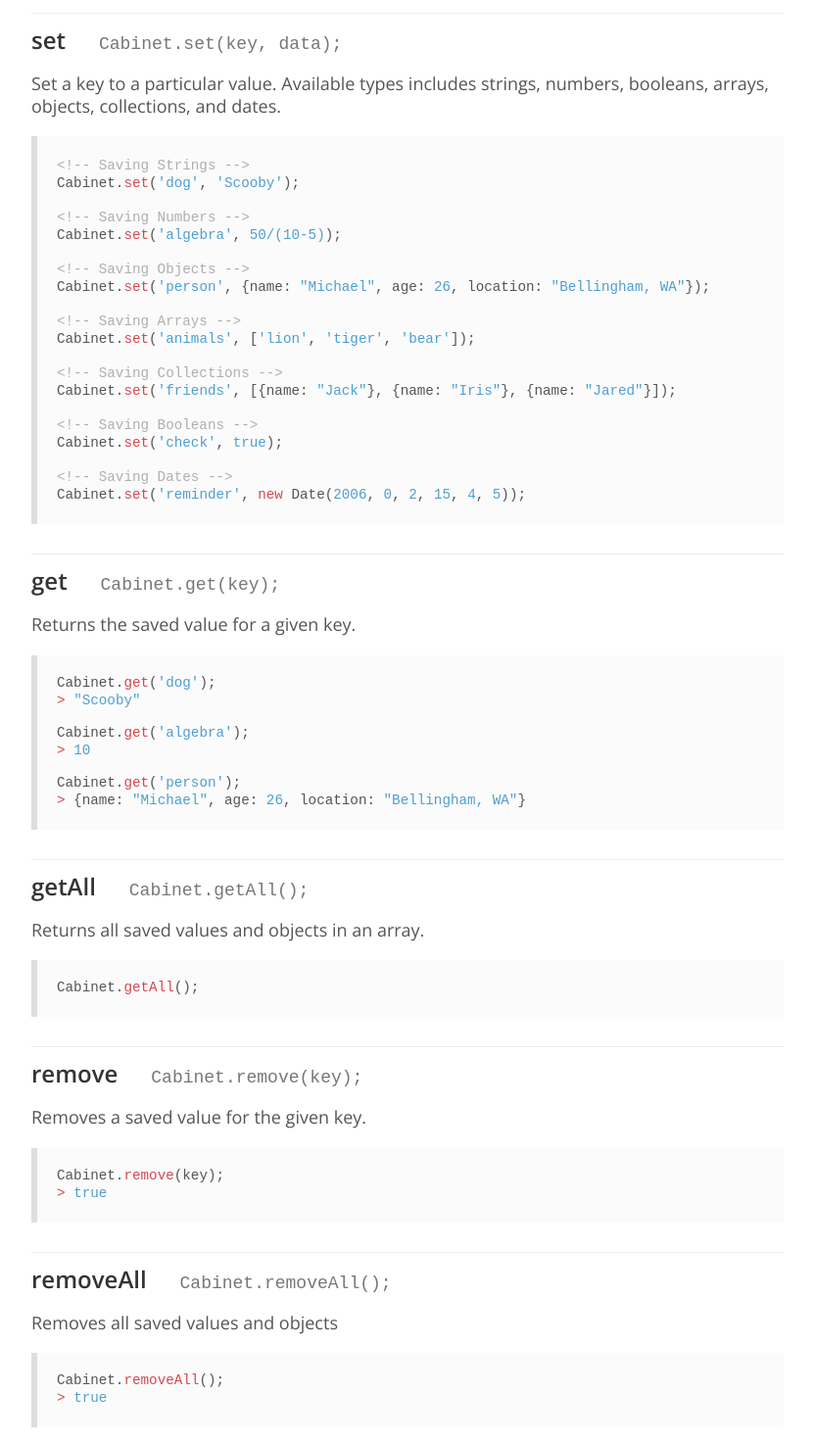
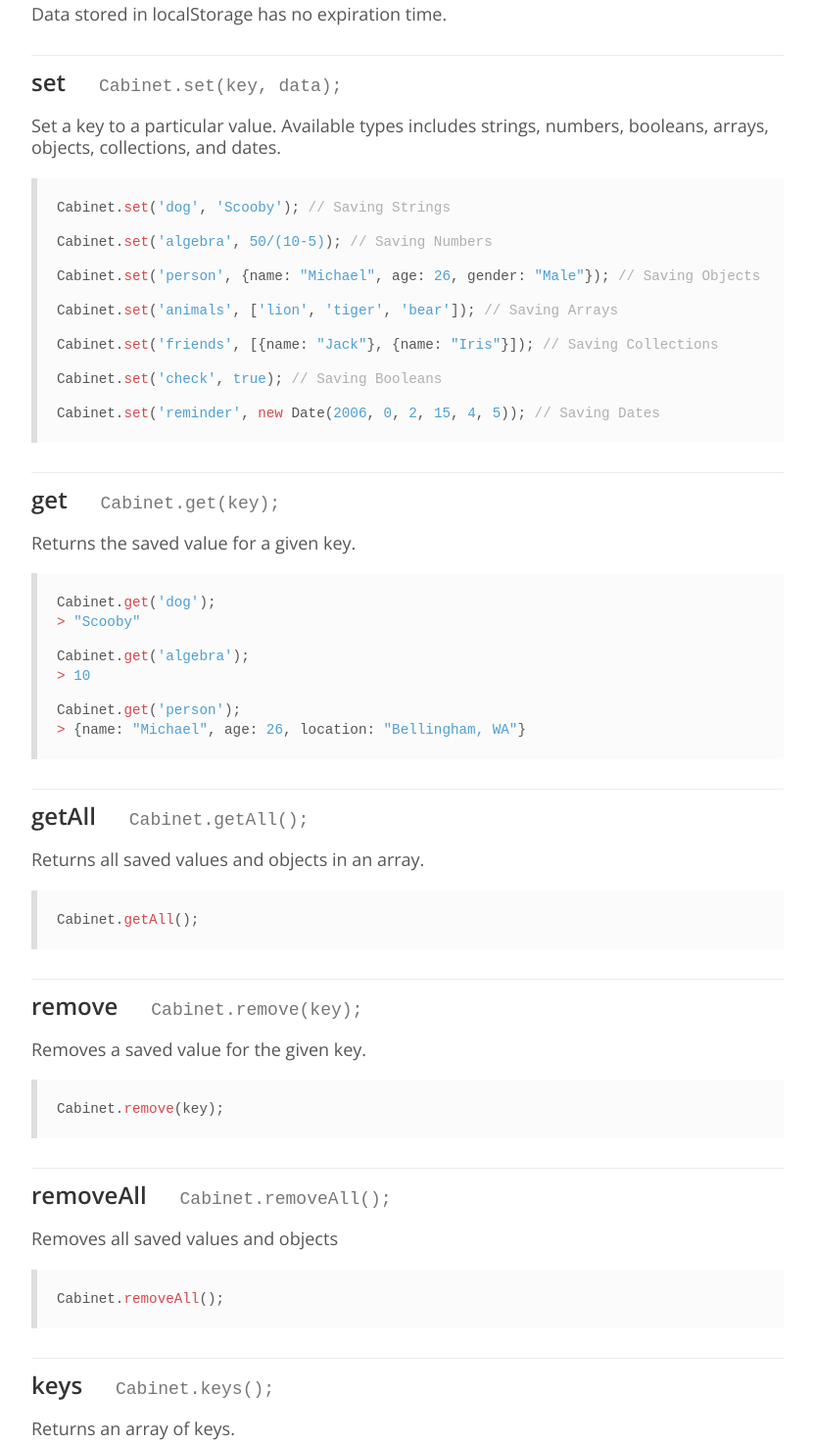
Before and after one commit to michaelferrell/cabinet.js, a plain HTML site: page index.html in a window 1280 px wide. Shown: the part 268-1740 px from the top of the page at 98% size, without its empty margins (224-1055 px from the left). Drawn offline with nearby package versions, Linux system fonts and the light colour scheme.

Commit message:
update overview descriptions

```diff
--- a/index.html
+++ b/index.html
@@ -15,58 +15,51 @@
 	<h1 class="branding">Cabinet JS</h1>
 	<h2 class="tagline">A simple and convenient interface for accessing local and session storage.</h2>
 	<h3>LocalStorage API Reference</h3>
-
+	<p class="overview">Data stored in localStorage has no expiration time.</p>
 	<section class="section">
 		<span class="title">set</span>
 		<code class="method">Cabinet.set(key, data);</code>
 		<p class="description">Set a key to a particular value. Available types includes strings, numbers, booleans, arrays, objects, collections, and dates.</p>
 		<pre class="markup">
 			<div class="group">
-				<code class="comment">&lt;!-- Saving Strings --&gt;</code>
 				<code>
-					Cabinet.<span class="class">set</span>(<span class="tag">'dog'</span>, <span class="tag">'Scooby'</span>);
+					Cabinet.<span class="class">set</span>(<span class="tag">'dog'</span>, <span class="tag">'Scooby'</span>); <span class="comment">// Saving Strings</span>
 				</code>
 			</div><!--/group-->
 
 			<div class="group">
-				<code class="comment">&lt;!-- Saving Numbers --&gt;</code>
 				<code>
-					Cabinet.<span class="class">set</span>(<span class="tag">'algebra'</span>, <span class="tag">50/(10-5)</span>);
+					Cabinet.<span class="class">set</span>(<span class="tag">'algebra'</span>, <span class="tag">50/(10-5)</span>); <span class="comment">// Saving Numbers</span>
 				</code>
 			</div><!--/group-->
 
 			<div class="group">
-				<code class="comment">&lt;!-- Saving Objects --&gt;</code>
 				<code>
-					Cabinet.<span class="class">set</span>(<span class="tag">'person'</span>, {name: <span class="tag">"Michael"</span>, age: <span class="tag">26</span>, location: <span class="tag">"Bellingham, WA"</span>});
+					Cabinet.<span class="class">set</span>(<span class="tag">'person'</span>, {name: <span class="tag">"Michael"</span>, age: <span class="tag">26</span>, gender: <span class="tag">"Male"</span>}); <span class="comment">// Saving Objects</span>
 				</code>
 			</div><!--/group-->
 
 			<div class="group">
-				<code class="comment">&lt;!-- Saving Arrays --&gt;</code>
 				<code>
-					Cabinet.<span class="class">set</span>(<span class="tag">'animals'</span>, [<span class="tag">'lion'</span>, <span class="tag">'tiger'</span>, <span class="tag">'bear'</span>]);
+					Cabinet.<span class="class">set</span>(<span class="tag">'animals'</span>, [<span class="tag">'lion'</span>, <span class="tag">'tiger'</span>, <span class="tag">'bear'</span>]); <span class="comment">// Saving Arrays</span>
 				</code>
 			</div><!--/group-->
 
 			<div class="group">
-				<code class="comment">&lt;!-- Saving Collections --&gt;</code>
 				<code>
-					Cabinet.<span class="class">set</span>(<span class="tag">'friends'</span>, [{name: <span class="tag">"Jack"</span>}, {name: <span class="tag">"Iris"</span>}, {name: <span class="tag">"Jared"</span>}]);
+					Cabinet.<span class="class">set</span>(<span class="tag">'friends'</span>, [{name: <span class="tag">"Jack"</span>}, {name: <span class="tag">"Iris"</span>}]); <span class="comment">// Saving Collections</span>
 				</code>
 			</div><!--/group-->
 
 			<div class="group">
-				<code class="comment">&lt;!-- Saving Booleans --&gt;</code>
 				<code>
-					Cabinet.<span class="class">set</span>(<span class="tag">'check'</span>, <span class="tag">true</span>);
+					Cabinet.<span class="class">set</span>(<span class="tag">'check'</span>, <span class="tag">true</span>); <span class="comment">// Saving Booleans</span>
 				</code>
 			</div><!--/group-->
 
 			<div class="group">
-				<code class="comment">&lt;!-- Saving Dates --&gt;</code>
 				<code>
-					Cabinet.<span class="class">set</span>(<span class="tag">'reminder'</span>, <span class="class">new</span> Date(<span class="tag">2006</span>, <span class="tag">0</span>, <span class="tag">2</span>, <span class="tag">15</span>, <span class="tag">4</span>, <span class="tag">5</span>));
+					Cabinet.<span class="class">set</span>(<span class="tag">'reminder'</span>, <span class="class">new</span> Date(<span class="tag">2006</span>, <span class="tag">0</span>, <span class="tag">2</span>, <span class="tag">15</span>, <span class="tag">4</span>, <span class="tag">5</span>)); <span class="comment">// Saving Dates</span>
 				</code>
 			</div><!--/group-->
 		</pre>
@@ -125,9 +118,6 @@
 			<code>
 				Cabinet.<span class="class">remove</span>(key);
 			</code>
-			<code>
-				<span class="class">></span> <span class="tag">true</span>
-			</code>
 		</pre>
 	</section>
 
@@ -138,9 +128,6 @@
 		<pre class="markup">
 			<code>
 				Cabinet.<span class="class">removeAll</span>();
-			</code>
-			<code>
-				<span class="class">></span> <span class="tag">true</span>
 			</code>
 		</pre>
 	</section>
@@ -178,9 +165,8 @@
 
 	<h3>Session Storage API Reference</h3>
 
-	<section class="section">
-		<p class="description">Accessing the session storage interface is as simple as calling the same methods on <strong>cabinet.session</strong></p>
-	</section>
+	<p class="overview">Data stored in sessionStorage gets cleared when the page session ends, that is, the duration that the browser is open.</p>
+	<p class="overview">Accessing the session storage interface is as simple as calling the same methods on <strong>cabinet.session</strong></p>
 	<section class="section">
 		<span class="title">set</span>
 		<code class="method">Cabinet.session.set(key, data);</code>
@@ -218,9 +204,6 @@
 			<code>
 				Cabinet.session.<span class="class">remove</span>(<span class="tag">'friends'</span>);
 			</code>
-			<code>
-				<span class="class">></span> <span class="tag">true</span>
-			</code>
 		</pre>
 	</section>
 	<section class="section">
@@ -229,9 +212,6 @@
 		<pre class="markup">
 			<code>
 				Cabinet.session.<span class="class">removeAll</span>();
-			</code>
-			<code>
-				<span class="class">></span> <span class="tag">true</span>
 			</code>
 		</pre>
 	</section>
--- a/main.css
+++ b/main.css
@@ -100,6 +100,7 @@ h3 {
 	margin-left: 30px;
 	color: #777;
 }
+.overview,
 .section .description {
 	font-size: 1.2rem;
 	margin-top: 20px;
@@ -171,7 +172,6 @@ h3 {
 	color: #555;
 	font-weight: 400;
 	font-size: .95rem;
-	margin-top: -2px;
 }
 .markup .comment {
 	color: #AFAFAF;
```
